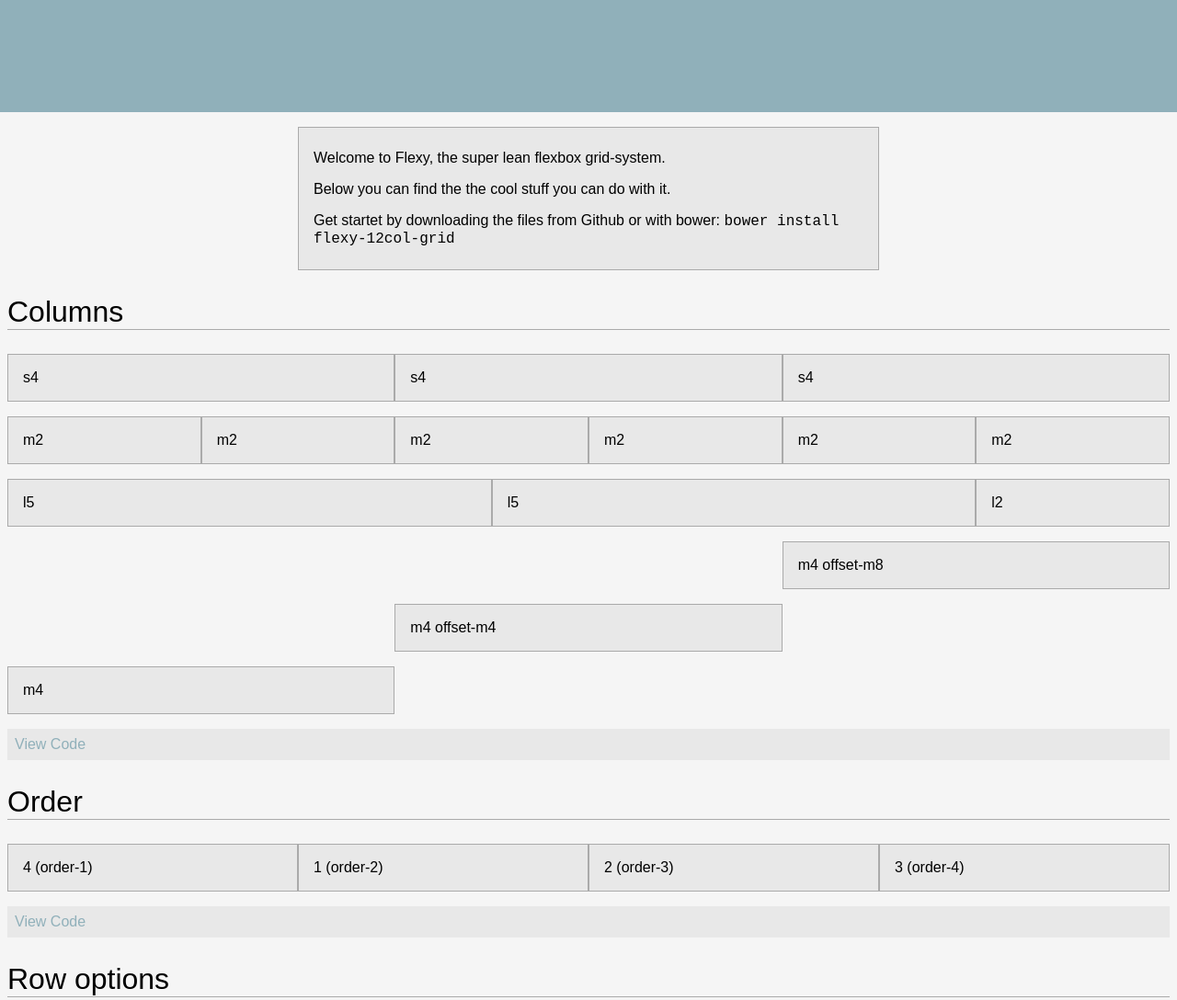
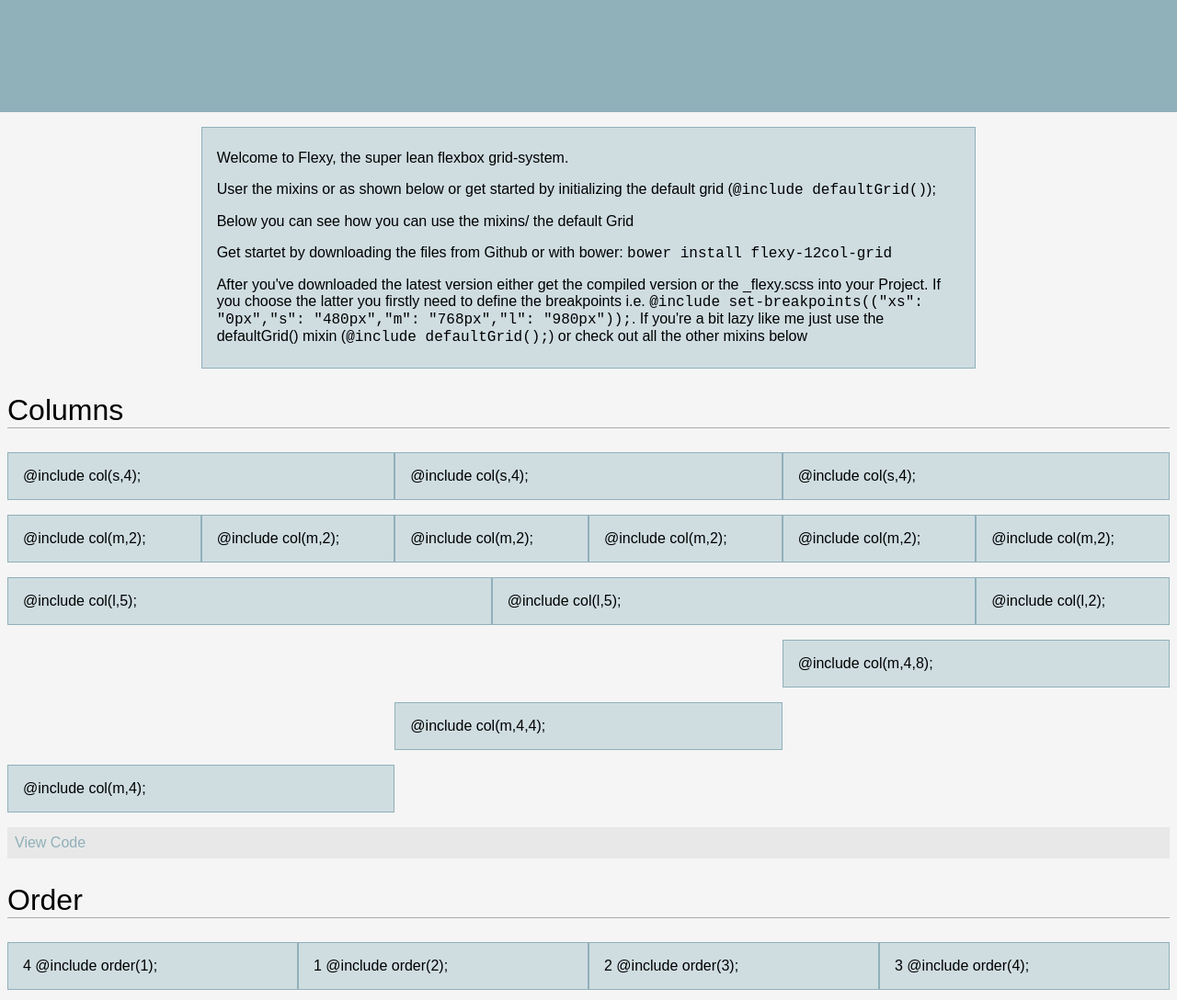
Before and after one commit to gobeli/Flexy, a website: page index.html in a window 1280 px wide. Shown: the part 680-1768 px from the top of the page at 92% size. Drawn offline with Linux system fonts and the light colour scheme.

Commit message:
Switch to mixins

```diff
--- a/bower.json
+++ b/bower.json
@@ -5,7 +5,7 @@
   "authors": [
     "gobeli <etienne.gobeli@outlook.com>"
   ],
-  "version": "1.0.2",
+  "version": "1.1.0",
   "license": "MIT",
   "keywords": [
     "flexbox",
--- a/demo/src/sass/lib/_flexy.scss
+++ b/demo/src/sass/lib/_flexy.scss
@@ -1,102 +1,154 @@
+$breaks:() !global;
 $gutter: 1rem;
 
-@mixin makeCols($col){
-	@for $i from 1 through 12 {
-		$width: 100/12 * $i + "%";
-		.#{$col+$i} {
-			width: #{$width};
-		}
-		.offset-#{$col+$i} {
-			margin-left: #{$width};
-		}
-	}
+@mixin set-breakpoints($breakpoints: ()){
+	$breaks: $breakpoints !global;
 }
 
-@mixin allCols($offset,$cols...){
-	$all : "";
-    @for $i from 1 through 12 {
-		@each $curCol in $cols{
-			@if $offset{
-		        $all : $all + ".offset-#{$curCol+$i},";
-			}
-			@else{
-		        $all : $all + ".#{$curCol+$i},";
-			}
-		}
-    }
-    #{$all} {
+@mixin break($break){
+	@media screen and (min-width: #{map-get($breaks,$break)}){
 		@content;
 	}
 }
 
-.row{
+@mixin row(){
 	display: flex;
 	flex-flow: row wrap;
 	box-sizing: border-box;
-	/****** v = Vertical ******/
-	&.v-center{
+}
+
+@mixin v-center(){
 	align-items: center;
 }
-	&.v-start{
+
+@mixin v-start(){
 	align-items: flex-start;
 }
-	&.v-end{
+
+@mixin v-end(){
 	align-items: flex-end;
 }
-	&.v-stretch{
+
+@mixin v-stretch(){
 	align-items: stretch;
 }
-	&.v-baseline{
+
+@mixin v-baseline(){
 	align-items: baseline;
 }
-	/****** h = Horizontal ******/
-	&.h-start{
+
+@mixin h-start(){
 	justify-content: flex-start;
 }
-	&.h-center{
+
+@mixin h-end(){
+	justify-content: flex-end;
+}
+
+@mixin h-between(){
+	justify-content: space-between;
+}
+
+@mixin h-around(){
+	justify-content: space-around;
+}
+@mixin h-center(){
 	justify-content: center;
 }
-	&.h-end{
-		justify-content: flex-end;
-	}
-	&.h-space-between{
-		justify-content: space-between;
-	}
-	&.h-space-around{
-		justify-content: space-around;
-	}
-	&.direction-column{
+
+@mixin direction-column(){
 	flex-direction: column;
 }
 
-	@include allCols(false,"s","m","l"){
+@mixin order($order){
+	order: $order;
+}
+
+@mixin col($break,$width,$offset:null){
 	width: 100%;
+	@include break($break){
+		width: #{100/12 * $width + "%"};
 	}
-	@include allCols(true,"s","m","l"){
+	@if ($offset){
+		@include offset($break,$offset);
+	}
+}
+
+@mixin offset($break,$offset){
 	margin-left: 0;
+	@include break($break){
+		margin-left: #{100/12 * $offset + "%"};
 	}
-	@include allCols(false,"xs","s","m","l"){
+}
+
+@mixin allCols(){
+	$all : "";
+
+	@for $i from 1 through 12 {
+		@each $name,$break in $breaks{
+			$all : $all + ".#{$name+$i},";
+		}
+	}
+
+	#{$all}{
+		@content;
+	}
+}
+
+@mixin defaultGrid(){
+	@include row();
+	&.v-center{
+		@include v-center();
+	}
+	&.v-start{
+		@include v-start();
+	}
+	&.v-end{
+		@include v-end();
+	}
+	&.v-stretch{
+		@include v-stretch();
+	}
+	&.v-baseline{
+		@include v-baseline();
+	}
+	&.h-start{
+		@include h-start();
+	}
+	&.h-center{
+		@include h-center();
+	}
+	&.h-end{
+		@include h-end();
+	}
+	&.h-between{
+		@include h-between();
+	}
+	&.h-around{
+		@include h-around();
+	}
+	&.direction-column{
+		@include direction-column();
+	}
+	@for $i from 1 through 12 {
+		.order-#{$i}{
+			@include order($i);
+		}
+		@each $name,$break in $breaks{
+			.#{$name+$i}{
+				@include col($name,$i);
+			}
+			.offset-#{$name+$i}{
+				@include offset($name,$i);
+			}
+		}
+	}
+	@include allCols(){
 		min-height: 1px;
+		padding: 0 $gutter;
 		box-sizing: border-box;
-		padding: 0 $gutter;
 		&.no-gutter{
 			padding: 0;
 		}
-		@for $i from 1 through 12{
-			&.order-#{$i}{
-				order: $i;
 	}
 }
-
-	}
-	@include makeCols("xs");
-	@media screen and (min-width: 480px){
-		@include makeCols("s");
-	}
-	@media screen and (min-width: 768px){
-		@include makeCols("m");
-	}
-	@media screen and (min-width: 980px){
-		@include makeCols("l");
-	}
-}
--- a/demo/src/sass/screen.scss
+++ b/demo/src/sass/screen.scss
@@ -1,4 +1,10 @@
 @import "lib/flexy";
+
+@include set-breakpoints(("xs": "0","s": "480px","m": "768px","l": "980px"));
+
+.row{
+	@include defaultGrid();
+}
 
 $white: #f5f5f5;
 $blue: #90b0ba;
@@ -119,6 +125,10 @@ nav{
 }
 
 #main-header{
+	@include row();
+	@include h-center();
+	@include v-center();
+	@include direction-column();
 	height: calc(100% - 3rem);
 	width: 100%;
 	background-color: $blue;
@@ -168,11 +178,18 @@ main{
     &.big{
     	height: 25vh;
     }
-	//***** You can use the mixins here as well: *****//
-	@include allCols(false,"xs","s","m","l"){
+	@include allCols(){
 		padding: 1rem;
-		background-color: darken($white,5%);
-    	border: 1px solid #AAA;
+		background-color: lighten($blue,20%);
+    	border: 1px solid $blue;
+		font-size: .9rem;
+    	@include break(s){
+			padding: .5rem;
+			font-size: 1rem;
+    	}
+    	@include break(m){
+    		padding: 1rem;
+    	}
 	}
 }
 
--- a/index.html
+++ b/index.html
@@ -16,7 +16,7 @@
 			</section>
 			<a href="#" class="menu-icon" data-toggle="collapse" data-target="#nav-collapse" aria-expanded="false" >&#9776;</a>
 		</nav>
-		<header id="main-header" class="row h-center v-center direction-column">
+		<header id="main-header">
 			<h1>Flexy</h1>
 			<h3>A flexbox based 12 column grid-system</h3>
 			<a class="btn" href="https://github.com/gobeli/Flexy">check it out</a>
@@ -25,38 +25,40 @@
 			<section class="row demo v-center h-center" id="infos">
 				<div class="m6 s8">
 					<p>Welcome to Flexy, the super lean flexbox grid-system.</p>
-					<p>Below you can find the the cool stuff you can do with it.</p>
+					<p>User the mixins or as shown below or get started by initializing the default grid (<code>@include defaultGrid()</code>);</p>
+					<p>Below you can see how you can use the mixins/ the default Grid</p>
 					<p>Get startet by downloading the files from Github or with bower: <code>bower install flexy-12col-grid</code></p>
+					<p>After you've downloaded the latest version either get the compiled version or the _flexy.scss into your Project. If you choose the latter you firstly need to define the breakpoints i.e. <code>@include set-breakpoints(("xs": "0px","s": "480px","m": "768px","l": "980px"));</code>. If you're a bit lazy like me just use the defaultGrid() mixin (<code>@include defaultGrid();</code>) or check out all the other mixins below</p>
 				</div>
 			</section>
 			<section id="columns">
 				<h2>Columns</h2>
 				<div class="row demo">
-					<div class="s4">s4</div>
-					<div class="s4">s4</div>
-					<div class="s4">s4</div>
+					<div class="s4">@include col(s,4);</div>
+					<div class="s4">@include col(s,4);</div>
+					<div class="s4">@include col(s,4);</div>
 				</div>
 				<div class="row demo">
-					<div class="m2">m2</div>
-					<div class="m2">m2</div>
-					<div class="m2">m2</div>
-					<div class="m2">m2</div>
-					<div class="m2">m2</div>
-					<div class="m2">m2</div>
+					<div class="m2">@include col(m,2);</div>
+					<div class="m2">@include col(m,2);</div>
+					<div class="m2">@include col(m,2);</div>
+					<div class="m2">@include col(m,2);</div>
+					<div class="m2">@include col(m,2);</div>
+					<div class="m2">@include col(m,2);</div>
 				</div>
 				<div class="row demo">
-					<div class="l5">l5</div>
-					<div class="l5">l5</div>
-					<div class="l2">l2</div>
+					<div class="l5">@include col(l,5);</div>
+					<div class="l5">@include col(l,5);</div>
+					<div class="l2">@include col(l,2);</div>
 				</div>
 				<div class="row demo">
-					<div class="m4 offset-m8 demo">m4 offset-m8</div>
+					<div class="m4 offset-m8 demo">@include col(m,4,8);</div>
 				</div>
 				<div class="row demo">
-					<div class="m4 offset-m4 demo">m4 offset-m4</div>
+					<div class="m4 offset-m4 demo">@include col(m,4,4);</div>
 				</div>
 				<div class="row demo">
-					<div class="m4">m4</div>
+					<div class="m4">@include col(m,4);</div>
 				</div>
 				<section class="code">
 					<header>
@@ -65,31 +67,31 @@
 					<main id="columns-collapse">
 						<pre><code class="language-html">
 &lt;div class=&quot;row&quot;&gt;
-	&lt;div class=&quot;s4&quot;&gt;s4&lt;/div&gt;
-	&lt;div class=&quot;s4&quot;&gt;s4&lt;/div&gt;
-	&lt;div class=&quot;s4&quot;&gt;s4&lt;/div&gt;
+	&lt;div class=&quot;s4&quot;&gt;@include col(s,4);&lt;/div&gt;
+	&lt;div class=&quot;s4&quot;&gt;@include col(s,4);&lt;/div&gt;
+	&lt;div class=&quot;s4&quot;&gt;@include col(s,4);&lt;/div&gt;
 &lt;/div&gt;
 &lt;div class=&quot;row&quot;&gt;
-	&lt;div class=&quot;m2&quot;&gt;m2&lt;/div&gt;
-	&lt;div class=&quot;m2&quot;&gt;m2&lt;/div&gt;
-	&lt;div class=&quot;m2&quot;&gt;m2&lt;/div&gt;
-	&lt;div class=&quot;m2&quot;&gt;m2&lt;/div&gt;
-	&lt;div class=&quot;m2&quot;&gt;m2&lt;/div&gt;
-	&lt;div class=&quot;m2&quot;&gt;m2&lt;/div&gt;
+	&lt;div class=&quot;m2&quot;&gt;@include col(m,2);&lt;/div&gt;
+	&lt;div class=&quot;m2&quot;&gt;@include col(m,2);&lt;/div&gt;
+	&lt;div class=&quot;m2&quot;&gt;@include col(m,2);&lt;/div&gt;
+	&lt;div class=&quot;m2&quot;&gt;@include col(m,2);&lt;/div&gt;
+	&lt;div class=&quot;m2&quot;&gt;@include col(m,2);&lt;/div&gt;
+	&lt;div class=&quot;m2&quot;&gt;@include col(m,2);&lt;/div&gt;
 &lt;/div&gt;
 &lt;div class=&quot;row&quot;&gt;
-	&lt;div class=&quot;l5&quot;&gt;l5&lt;/div&gt;
-	&lt;div class=&quot;l5&quot;&gt;l5&lt;/div&gt;
-	&lt;div class=&quot;l2&quot;&gt;l2&lt;/div&gt;
+	&lt;div class=&quot;l5&quot;&gt;@include col(l,5);&lt;/div&gt;
+	&lt;div class=&quot;l5&quot;&gt;@include col(l,5);&lt;/div&gt;
+	&lt;div class=&quot;l2&quot;&gt;@include col(l,2);&lt;/div&gt;
 &lt;/div&gt;
 &lt;div class=&quot;row&quot;&gt;
-	&lt;div class=&quot;m4 offset-m8 demo&quot;&gt;m4 offset-m8&lt;/div&gt;
+	&lt;div class=&quot;m4 offset-m8&quot;&gt;@include col(m,4,8);&lt;/div&gt;
 &lt;/div&gt;
 &lt;div class=&quot;row&quot;&gt;
-	&lt;div class=&quot;m4 offset-m4 demo&quot;&gt;m4 offset-m4&lt;/div&gt;
+	&lt;div class=&quot;m4 offset-m4&quot;&gt;@include col(m,4,4);&lt;/div&gt;
 &lt;/div&gt;
 &lt;div class=&quot;row&quot;&gt;
-	&lt;div class=&quot;m4&quot;&gt;m4&lt;/div&gt;
+	&lt;div class=&quot;m4&quot;&gt;@include col(m,4);&lt;/div&gt;
 &lt;/div&gt;
 							</code></pre>
 					</main>
@@ -98,10 +100,10 @@
 			<section id="order">
 				<h2>Order</h2>
 				<div class="row demo">
-					<div class="m3 order-2 ">1 (order-2)</div>
-					<div class="m3 order-3 ">2 (order-3)</div>
-					<div class="m3 order-4 ">3 (order-4)</div>
-					<div class="m3 order-1 ">4 (order-1)</div>
+					<div class="m3 order-2">1 @include order(2);</div>
+					<div class="m3 order-3">2 @include order(3);</div>
+					<div class="m3 order-4">3 @include order(4);</div>
+					<div class="m3 order-1">4 @include order(1);</div>
 				</div>
 				<section class="code">
 					<header>
@@ -110,10 +112,10 @@
 					<main id="order-collapse">
 						<pre><code class="language-html">
 &lt;div class=&quot;row&quot;&gt;
-	&lt;div class=&quot;m3 order-2 &quot;&gt;1 (order-2)&lt;/div&gt;
-	&lt;div class=&quot;m3 order-3 &quot;&gt;2 (order-3)&lt;/div&gt;
-	&lt;div class=&quot;m3 order-4 &quot;&gt;3 (order-4)&lt;/div&gt;
-	&lt;div class=&quot;m3 order-1 &quot;&gt;4 (order-1)&lt;/div&gt;
+	&lt;div class=&quot;m3 order-2&quot;&gt;1 @include order(2);&lt;/div&gt;
+	&lt;div class=&quot;m3 order-3&quot;&gt;2 @include order(3);&lt;/div&gt;
+	&lt;div class=&quot;m3 order-4&quot;&gt;3 @include order(4);&lt;/div&gt;
+	&lt;div class=&quot;m3 order-1&quot;&gt;4 @include order(1);&lt;/div&gt;
 &lt;/div&gt;
 						</code></pre>
 					</main>
@@ -121,21 +123,21 @@
 			</section><!-- /#order -->
 			<section id="row-options">
 				<h2>Row options</h2>
-				<div class="row demo h-space-between">
-					<div class="xs4">.row.h-space-between</div>
-					<div class="xs4">.row.h-space-between</div>
+				<div class="row demo h-between">
+					<div class="xs4">@include h-between();</div>
+					<div class="xs4">@include h-between();</div>
 				</div>
-				<div class="row demo h-space-around">
-					<div class="xs4 ">.row.h-space-around</div>
-					<div class="xs4 ">.row.h-space-around</div>
+				<div class="row demo h-around">
+					<div class="xs4">@include h-around();</div>
+					<div class="xs4">@include h-around();</div>
 				</div>
 				<div class="row demo h-center">
-					<div class="xs4">.row.h-center</div>
-					<div class="xs4">.row.h-center</div>
+					<div class="xs4">@include h-center();</div>
+					<div class="xs4">@include h-center();</div>
 				</div>
 				<div class="row demo v-stretch big">
 					<div class="xs12 row v-center h-center">
-						<p>row.v-stretch</p>
+						<p>@include v-stretch();</p>
 					</div>
 				</div>
 				<section class="code">
@@ -144,21 +146,21 @@
 					</header>
 					<main id="options-collapse">
 						<pre><code class="language-html">
-&lt;div class=&quot;row h-space-between&quot;&gt;
-	&lt;div class=&quot;xs4&quot;&gt;.row.h-space-between&lt;/div&gt;
-	&lt;div class=&quot;xs4&quot;&gt;.row.h-space-between&lt;/div&gt;
+&lt;div class=&quot;row h-between&quot;&gt;
+	&lt;div class=&quot;xs4&quot;&gt;@include h-between();&lt;/div&gt;
+	&lt;div class=&quot;xs4&quot;&gt;@include h-between();&lt;/div&gt;
 &lt;/div&gt;
-&lt;div class=&quot;row h-space-around&quot;&gt;
-	&lt;div class=&quot;xs4 &quot;&gt;.row.h-space-around&lt;/div&gt;
-	&lt;div class=&quot;xs4 &quot;&gt;.row.h-space-around&lt;/div&gt;
+&lt;div class=&quot;row h-around&quot;&gt;
+	&lt;div class=&quot;xs4&quot;&gt;@include h-around();&lt;/div&gt;
+	&lt;div class=&quot;xs4&quot;&gt;@include h-around();&lt;/div&gt;
 &lt;/div&gt;
 &lt;div class=&quot;row h-center&quot;&gt;
-	&lt;div class=&quot;xs4&quot;&gt;.row.h-center&lt;/div&gt;
-	&lt;div class=&quot;xs4&quot;&gt;.row.h-center&lt;/div&gt;
+	&lt;div class=&quot;xs4&quot;&gt;@include h-center();&lt;/div&gt;
+	&lt;div class=&quot;xs4&quot;&gt;@include h-center();&lt;/div&gt;
 &lt;/div&gt;
 &lt;div class=&quot;row v-stretch&quot;&gt;
 	&lt;div class=&quot;xs12 row v-center h-center&quot;&gt;
-		&lt;p&gt;row.v-stretch&lt;/p&gt;
+		&lt;p&gt;@include v-stretch();&lt;/p&gt;
 	&lt;/div&gt;
 &lt;/div&gt;
 						</code></pre>
--- a/package.json
+++ b/package.json
@@ -1,6 +1,6 @@
 {
   "name": "flexy",
-  "version": "1.0.2",
+  "version": "1.1.0",
   "devDependencies": {
     "bower": "^1.7.0",
     "grunt": "~0.4.5",
--- a/src/_flexy.scss
+++ b/src/_flexy.scss
@@ -1,102 +1,154 @@
+$breaks:() !global;
 $gutter: 1rem;
 
-@mixin makeCols($col){
-	@for $i from 1 through 12 {
-		$width: 100/12 * $i + "%";
-		.#{$col+$i} {
-			width: #{$width};
-		}
-		.offset-#{$col+$i} {
-			margin-left: #{$width};
-		}
-	}
+@mixin set-breakpoints($breakpoints: ()){
+	$breaks: $breakpoints !global;
 }
 
-@mixin allCols($offset,$cols...){
-	$all : "";
-    @for $i from 1 through 12 {
-		@each $curCol in $cols{
-			@if $offset{
-		        $all : $all + ".offset-#{$curCol+$i},";
-			}
-			@else{
-		        $all : $all + ".#{$curCol+$i},";
-			}
-		}
-    }
-    #{$all} {
+@mixin break($break){
+	@media screen and (min-width: #{map-get($breaks,$break)}){
 		@content;
 	}
 }
 
-.row{
+@mixin row(){
 	display: flex;
 	flex-flow: row wrap;
 	box-sizing: border-box;
-	/****** v = Vertical ******/
-	&.v-center{
+}
+
+@mixin v-center(){
 	align-items: center;
 }
-	&.v-start{
+
+@mixin v-start(){
 	align-items: flex-start;
 }
-	&.v-end{
+
+@mixin v-end(){
 	align-items: flex-end;
 }
-	&.v-stretch{
+
+@mixin v-stretch(){
 	align-items: stretch;
 }
-	&.v-baseline{
+
+@mixin v-baseline(){
 	align-items: baseline;
 }
-	/****** h = Horizontal ******/
-	&.h-start{
+
+@mixin h-start(){
 	justify-content: flex-start;
 }
-	&.h-center{
+
+@mixin h-end(){
+	justify-content: flex-end;
+}
+
+@mixin h-between(){
+	justify-content: space-between;
+}
+
+@mixin h-around(){
+	justify-content: space-around;
+}
+@mixin h-center(){
 	justify-content: center;
 }
-	&.h-end{
-		justify-content: flex-end;
-	}
-	&.h-space-between{
-		justify-content: space-between;
-	}
-	&.h-space-around{
-		justify-content: space-around;
-	}
-	&.direction-column{
+
+@mixin direction-column(){
 	flex-direction: column;
 }
 
-	@include allCols(false,"s","m","l"){
+@mixin order($order){
+	order: $order;
+}
+
+@mixin col($break,$width,$offset:null){
 	width: 100%;
+	@include break($break){
+		width: #{100/12 * $width + "%"};
 	}
-	@include allCols(true,"s","m","l"){
+	@if ($offset){
+		@include offset($break,$offset);
+	}
+}
+
+@mixin offset($break,$offset){
 	margin-left: 0;
+	@include break($break){
+		margin-left: #{100/12 * $offset + "%"};
 	}
-	@include allCols(false,"xs","s","m","l"){
+}
+
+@mixin allCols(){
+	$all : "";
+
+	@for $i from 1 through 12 {
+		@each $name,$break in $breaks{
+			$all : $all + ".#{$name+$i},";
+		}
+	}
+
+	#{$all}{
+		@content;
+	}
+}
+
+@mixin defaultGrid(){
+	@include row();
+	&.v-center{
+		@include v-center();
+	}
+	&.v-start{
+		@include v-start();
+	}
+	&.v-end{
+		@include v-end();
+	}
+	&.v-stretch{
+		@include v-stretch();
+	}
+	&.v-baseline{
+		@include v-baseline();
+	}
+	&.h-start{
+		@include h-start();
+	}
+	&.h-center{
+		@include h-center();
+	}
+	&.h-end{
+		@include h-end();
+	}
+	&.h-between{
+		@include h-between();
+	}
+	&.h-around{
+		@include h-around();
+	}
+	&.direction-column{
+		@include direction-column();
+	}
+	@for $i from 1 through 12 {
+		.order-#{$i}{
+			@include order($i);
+		}
+		@each $name,$break in $breaks{
+			.#{$name+$i}{
+				@include col($name,$i);
+			}
+			.offset-#{$name+$i}{
+				@include offset($name,$i);
+			}
+		}
+	}
+	@include allCols(){
 		min-height: 1px;
+		padding: 0 $gutter;
 		box-sizing: border-box;
-		padding: 0 $gutter;
 		&.no-gutter{
 			padding: 0;
 		}
-		@for $i from 1 through 12{
-			&.order-#{$i}{
-				order: $i;
 	}
 }
-
-	}
-	@include makeCols("xs");
-	@media screen and (min-width: 480px){
-		@include makeCols("s");
-	}
-	@media screen and (min-width: 768px){
-		@include makeCols("m");
-	}
-	@media screen and (min-width: 980px){
-		@include makeCols("l");
-	}
-}
--- a/src/screen.scss
+++ b/src/screen.scss
@@ -1 +1,7 @@
 @import "flexy";
+
+@include set-breakpoints(("xs": "0px","s": "480px","m": "768px","l": "980px"));
+
+.row{
+	@include defaultGrid();
+}
```
Also changed, not shown: README.md, demo/dist/css/screen.css, demo/dist/css/screen.min.css, dist/screen.css, dist/screen.min.css, 2 other files. Lines whose indentation alone changed are shown as unchanged.
